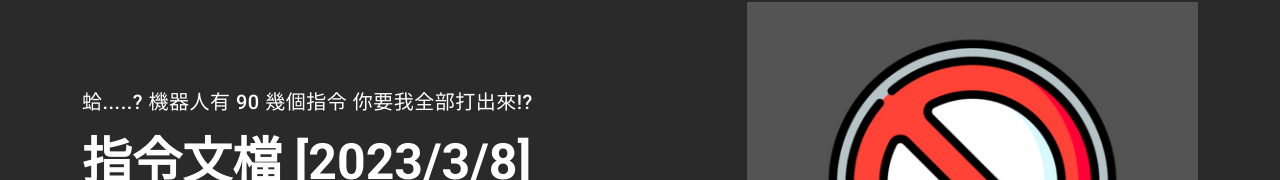
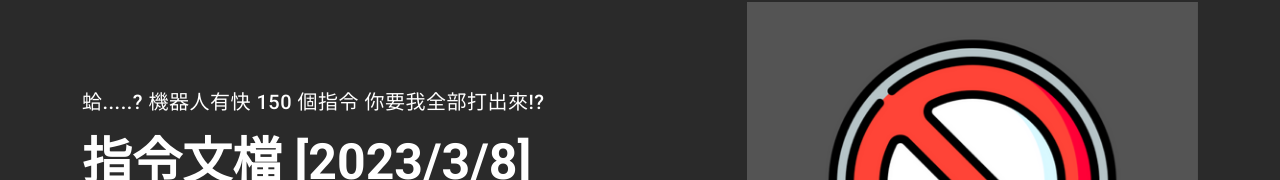
Before and after one commit to OnionKen1021/task-manager-lite.github.io, a plain HTML site: page details.html in a window 1280 px wide. Shown: the part 248-428 px from the top of the page. Drawn offline with nearby package versions, Linux system fonts and the light colour scheme.

Commit message:
Update details.html

```diff
--- a/details.html
+++ b/details.html
@@ -80,7 +80,7 @@ https://templatemo.com/tm-577-liberty-market
       <div class="row">
         <div class="col-lg-6 align-self-center">
           <div class="header-text">
-            <h6>蛤.....? 機器人有 90 幾個指令 你要我全部打出來!?</h6>
+            <h6>蛤.....? 機器人有快 150 個指令 你要我全部打出來!?</h6>
             <h2>指令文檔 [2023/3/8]</h2>
             <p>這個人很懶 甚麼都沒留下 只留下: Never Gonna Give You Up!</p>
             <div class="buttons">
```
